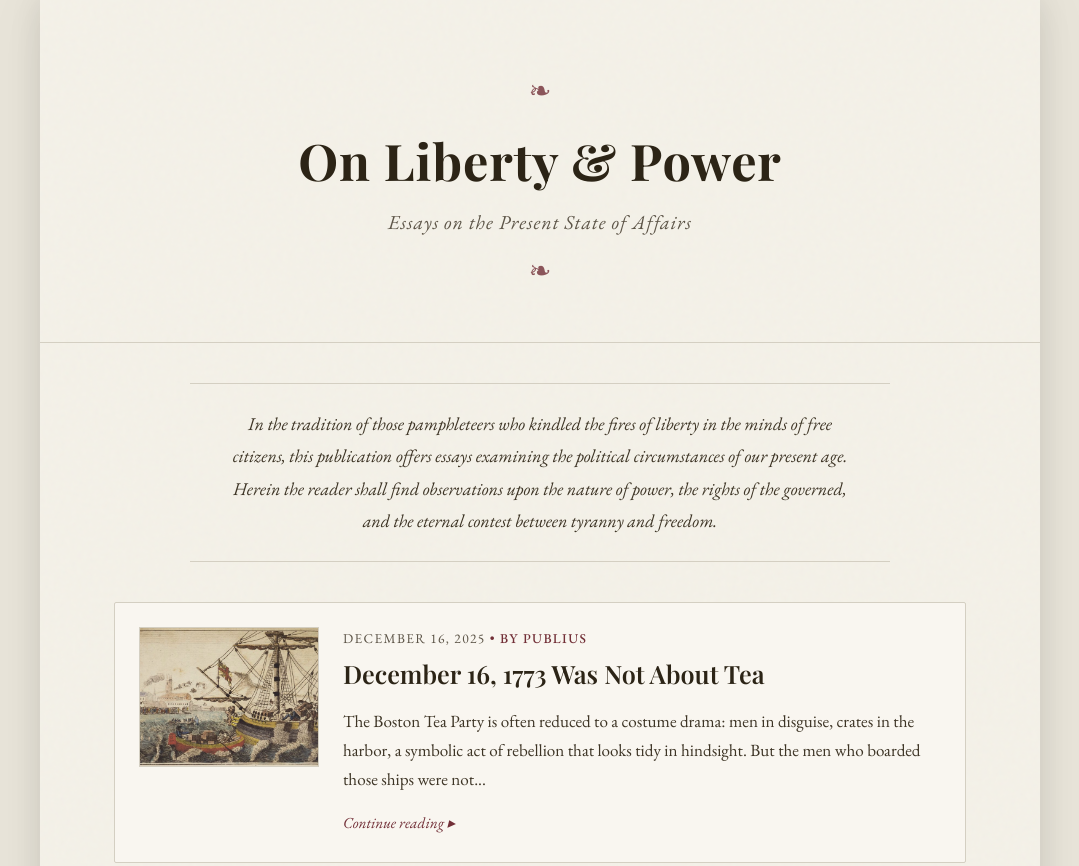
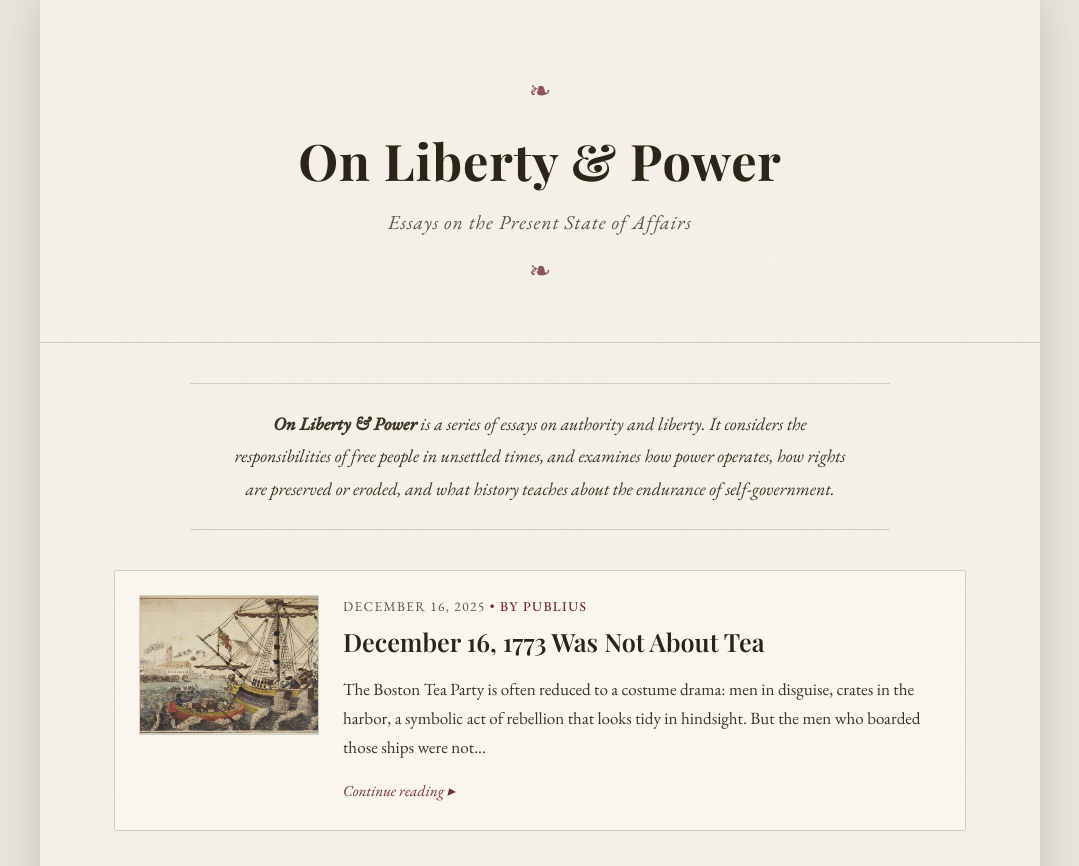
Before and after one commit to SeanFDZ/On-Liberty, a plain HTML site: page index.html in a window 1280 px wide. Shown: the top 866 px of the page, without its empty margins (100-1179 px from the left). Drawn offline with nearby package versions, Linux system fonts and the light colour scheme.

Commit message:
Revise introduction text in index.html

```diff
--- a/index.html
+++ b/index.html
@@ -26,10 +26,10 @@
     <div class="content-wrapper">
       <section class="site-intro">
         <p>
-          In the tradition of those pamphleteers who kindled the fires of liberty in the minds of free citizens,
-          this publication offers essays examining the political circumstances of our present age.
-          Herein the reader shall find observations upon the nature of power, the rights of the governed,
-          and the eternal contest between tyranny and freedom.
+          <strong>On Liberty &amp; Power</strong> is a series of essays on authority and liberty.
+          It considers the responsibilities of free people in unsettled times,
+          and examines how power operates, how rights are preserved or eroded,
+          and what history teaches about the endurance of self-government.
         </p>
       </section>
     </div>
```
